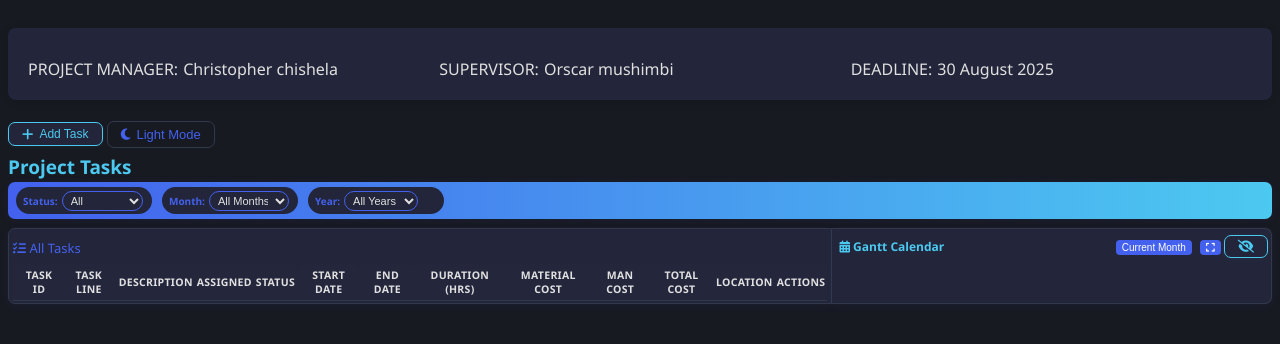
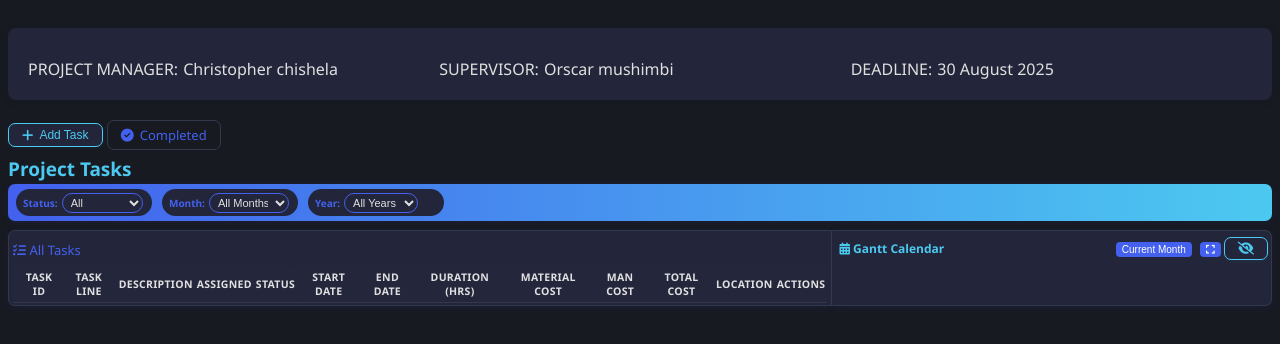
Before and after one commit to Merg1030/pentaconstruction, a plain HTML site: page Projectdetail.html in a window 1280 px wide. Drawn offline with Linux system fonts and the light colour scheme.

Commit message:
Update Projectdetail.html

```diff
--- a/Projectdetail.html
+++ b/Projectdetail.html
@@ -217,9 +217,9 @@
                 <button class="btn btn-primary action-btn" id="addTaskBtn">
                     <i class="fas fa-plus"></i> Add Task
                 </button>
-                <button class="btn btn-outline" id="toggleModeBtn">
-                    <i class="fas fa-moon"></i> Light Mode
-                </button>
+               <a href="Completedtask.html" class="btn btn-outline">
+  <i class="fas fa-check-circle"></i> Completed
+</a>
             </div>
         </div>
         <div class="project-header" id="projectHeaderSticky">
```
